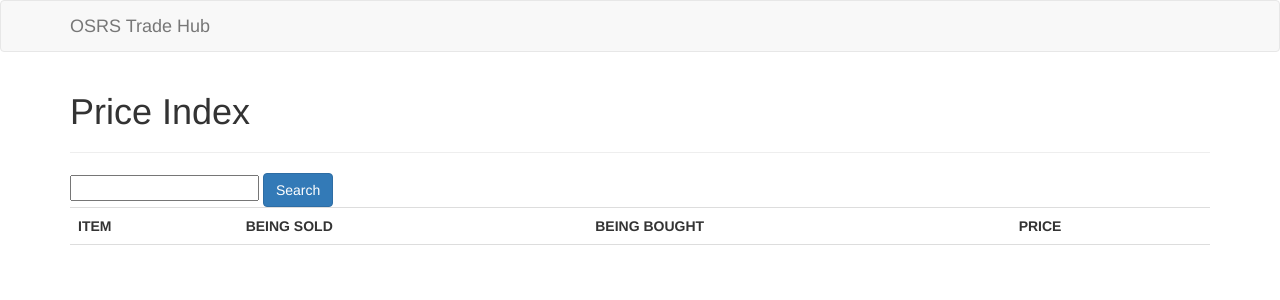
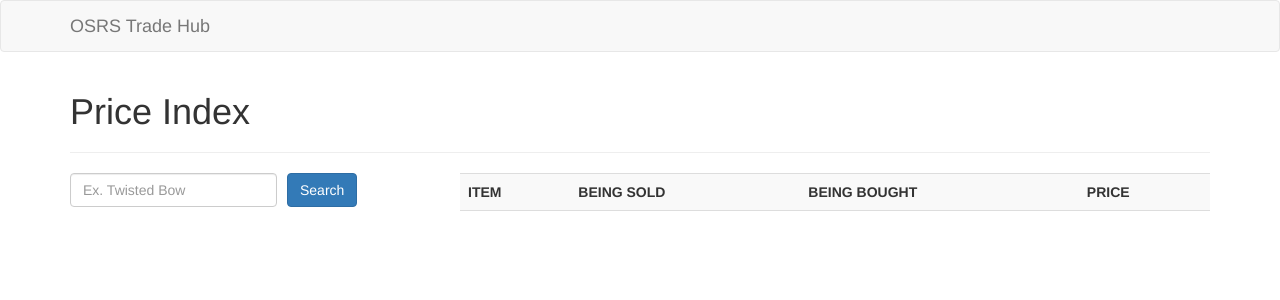
Before and after one commit to Logicmn/osrs_exchange_index, a Flask app: page / in a window 1280 px wide. Shown: the top 300 px of the page. Run offline with Flask 2, Linux system fonts and the light colour scheme; lists and menus that the app fills with data are empty; some libraries are stand-ins or nearby versions.

Commit message:
Solved some styling issues

```diff
--- a/main.py
+++ b/main.py
@@ -1,7 +1,8 @@
-from flask import Flask, render_template, flash
+from flask import Flask, render_template, flash, request, redirect
 from flask_bootstrap import Bootstrap
-from wtforms import StringField
+from wtforms import StringField, SubmitField
 from flask_wtf import FlaskForm
+from wtforms.validators import InputRequired
 from grand_exchange.exchange import Item
 
 app = Flask(__name__)
@@ -9,16 +10,16 @@ app.secret_key = 'supersecret'
 bootstrap = Bootstrap(app)
 
 class SubmitForm(FlaskForm):
-    input = StringField('Item search')
+    input = StringField('Item search', validators=[InputRequired()])
 
 @app.route('/', methods=['GET', 'POST'])
 def index():
     form = SubmitForm()
     print(form.errors)
-
+    print(form.validate_on_submit())
     if form.validate_on_submit():
         id = form.input.data
-
+        print("hello")
         try:
             name = Item.name(id)
             price = Item.price(id)
--- a/templates/index.html
+++ b/templates/index.html
@@ -19,14 +19,28 @@
       {% endif %}
     {% endwith %}
 
-    <form action="{{ url_for('index') }}" method="post">
+    <div class="row">
+
+      <div class="col-sm-4">
+        <form class="form-inline" action="/" method="post">
+          <div class="form-group">
+            <div class="form-group">
+              {{ form.hidden_tag() }}
               {{ form.csrf_token }}
-      {{ form.input }}
-      <input class="btn btn-primary" type="submit" value="Search">
+              {{ form.input(class="form-control", placeholder="Ex. Twisted Bow") }}
+            </div>
+            <span class="pull-right" style="margin-left:10px">
+              <input class="btn btn-primary mb-2" type="submit" value="Search">
+            </span>
+          </div>
         </form>
+      </div>
 
+      <div class="col-sm-8">
         <!-- Table -->
-    <table class="table table-hover">
+        <div class="table-responsive-sm">
+          <table class="table table-striped">
+
             <tr>
               <th>ITEM</th>
               <th>BEING SOLD</th>
@@ -40,6 +54,10 @@
               <td>{{ buy_vol }}</td>
               <td>{{ price }}</td>
             </tr>
+
           </table>
         </div>
+      </div>
+    </div>
+  </div>
 {% endblock %}
```
Lines whose indentation alone changed are shown as unchanged.
